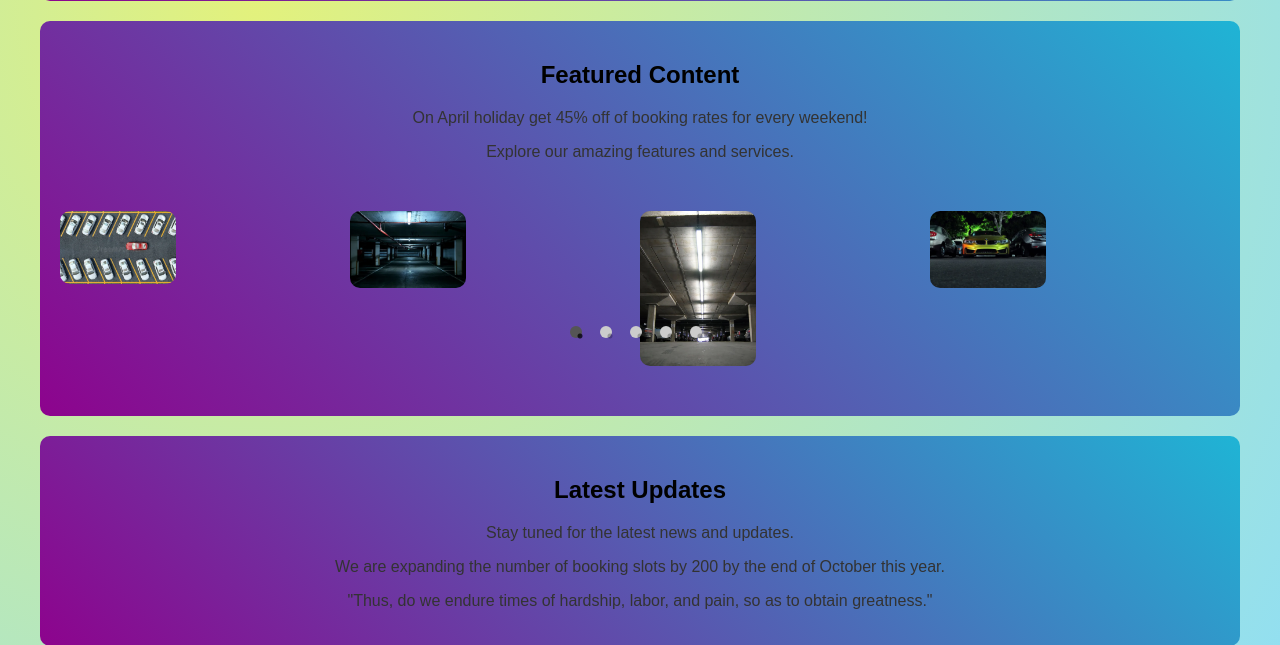
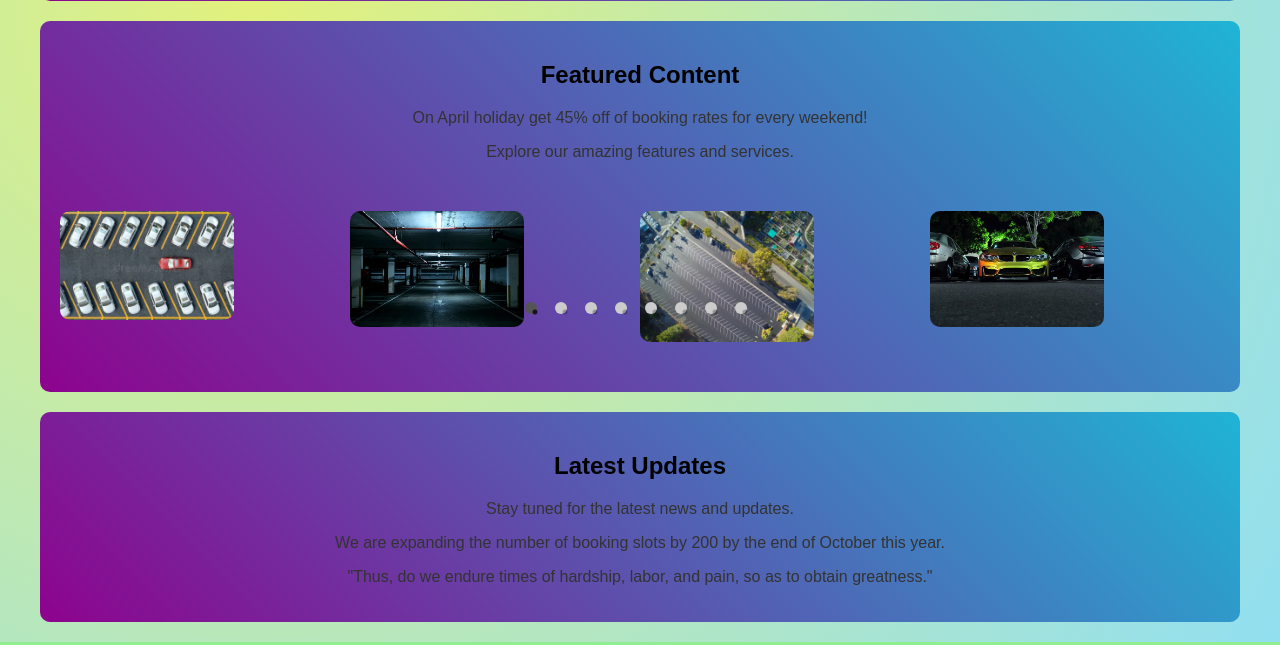
Before and after one commit to Katchietsnouva/web_parking_app_python_react, a Flask app: page /home in a window 1280 px wide. Shown: the part 650-1295 px from the top of the page. Run offline with Flask 3, Linux system fonts and the light colour scheme; the visitor is signed in with stand-in values (Sample User, id 1); some libraries are stand-ins or nearby versions.

Commit message:
commit 0/002

```diff
--- a/templates/home_page.html
+++ b/templates/home_page.html
@@ -212,7 +212,7 @@
       }
 
       .carousel img {
-        max-width: 40%;
+        max-width: 60%;
         height: auto;
         border-radius: 10px;
       }
@@ -321,6 +321,9 @@
           <div><img src="{{ url_for('serve_static', filename='images/3.webp') }}" alt="Image"></div>
           <div><img src="{{ url_for('serve_static', filename='images/4.webp') }}" alt="Image"></div>
           <div><img src="{{ url_for('serve_static', filename='images/5.webp') }}" alt="Image"></div>
+          <div><img src="{{ url_for('serve_static', filename='images/6.webp') }}" alt="Image"></div>
+          <div><img src="{{ url_for('serve_static', filename='images/7.webp') }}" alt="Image"></div>
+          <div><img src="{{ url_for('serve_static', filename='images/8.webp') }}" alt="Image"></div>
       </div>
     </div>
 
```
Also changed, not shown: static/images/3.webp, static/images/6.webp (added), static/images/7.webp (added), static/images/8.webp (added).
